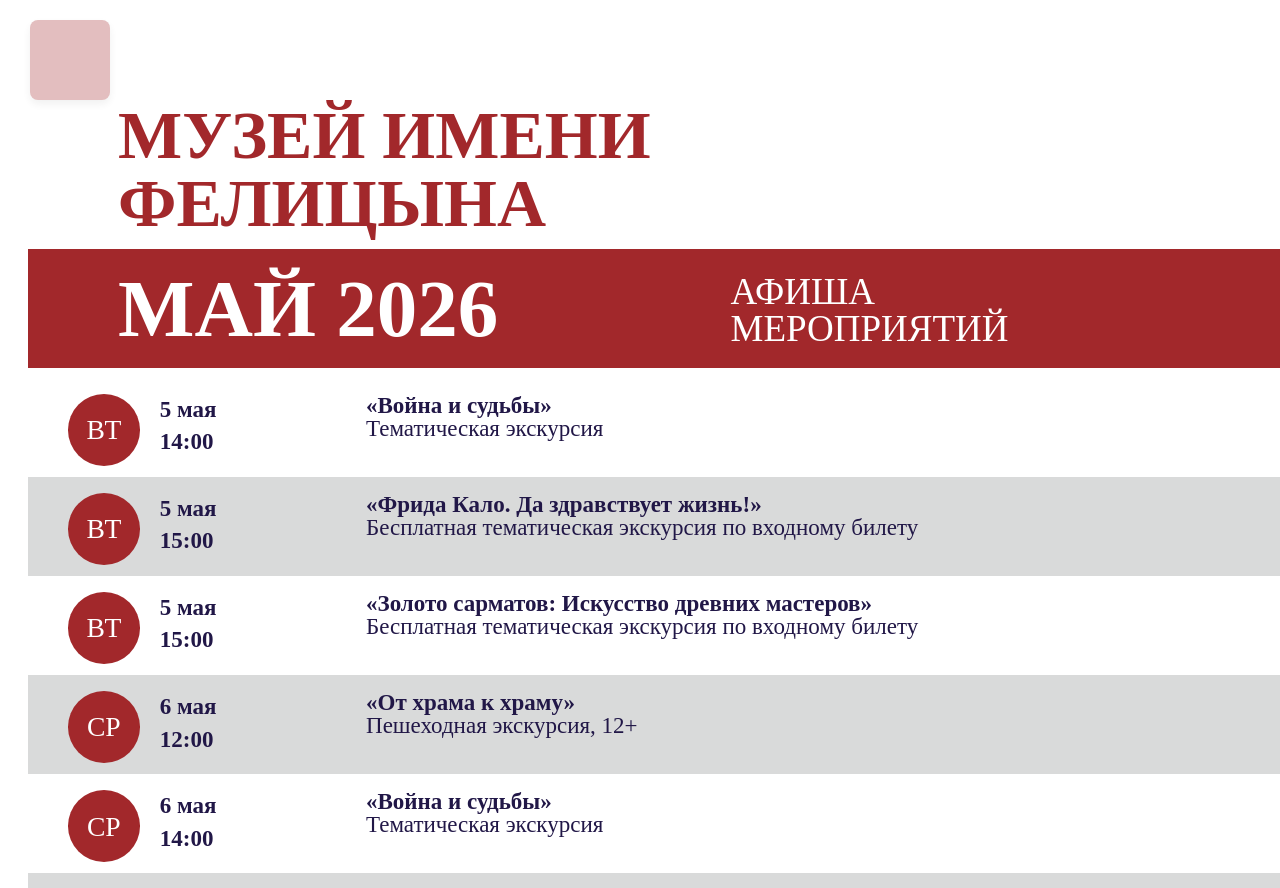
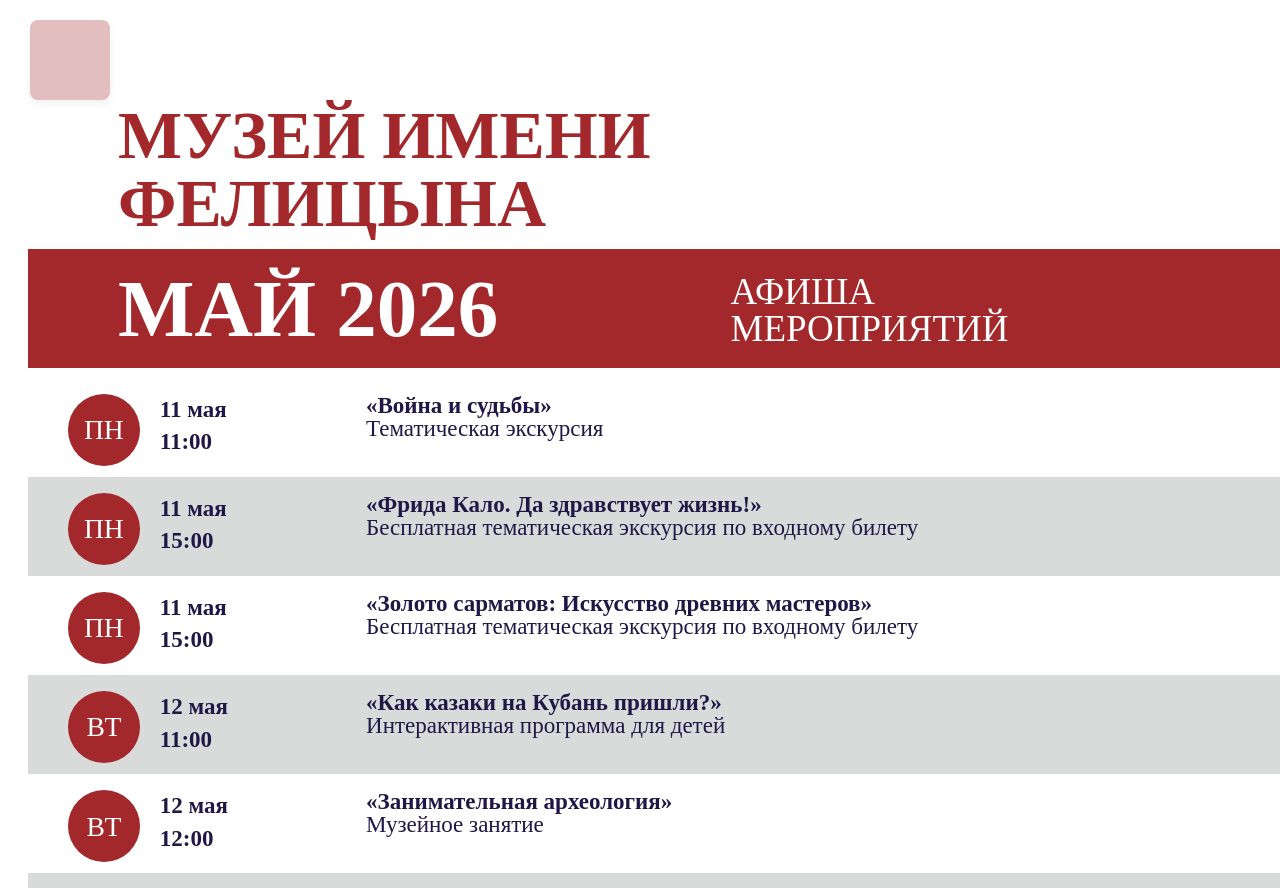
Before and after one commit to Psheni4a/Felicina_schedule, a Vue app: page / in a window 1280 px wide. Shown: the top 888 px of the page. Built offline with nearby package versions, Linux system fonts and the light colour scheme; a web font is replaced by a local one.

Commit message:
Add new events for May 2026
Added new events for May 2026, including various thematic excursions and interactive programs.

```diff
--- a/src/App.vue
+++ b/src/App.vue
@@ -36,71 +36,279 @@ export default {
 //        const data = await response.json()
                 const data =
                   [
-  { dateISO: "05.05.2026", time: "14:00", title: "«Война и судьбы»", subtitle: "Тематическая экскурсия", hidden: "" },
-  { dateISO: "05.05.2026", time: "15:00", title: "«Фрида Кало. Да здравствует жизнь!»", subtitle: "Бесплатная тематическая экскурсия по входному билету", hidden: "" },
-  { dateISO: "05.05.2026", time: "15:00", title: "«Золото сарматов: Искусство древних мастеров»", subtitle: "Бесплатная тематическая экскурсия по входному билету", hidden: "" },
-  { dateISO: "06.05.2026", time: "12:00", title: "«От храма к храму»", subtitle: "Пешеходная экскурсия, 12+", hidden: "" },
-  { dateISO: "06.05.2026", time: "14:00", title: "«Война и судьбы»", subtitle: "Тематическая экскурсия", hidden: "" },
-  { dateISO: "06.05.2026", time: "15:00", title: "«Фрида Кало. Да здравствует жизнь!»", subtitle: "Бесплатная тематическая экскурсия по входному билету", hidden: "" },
-  { dateISO: "06.05.2026", time: "15:00", title: "«Золото сарматов: Искусство древних мастеров»", subtitle: "Бесплатная тематическая экскурсия по входному билету", hidden: "" },
-  { dateISO: "06.05.2026", time: "15:00", title: "«Победный май»", subtitle: "Мастер-класс по созданию открытки", hidden: "" },
-  { dateISO: "06.05.2026", time: "16:00", title: "«Подвиги древних героев»", subtitle: "Экскурсия-спектакль", hidden: "" },
-  { dateISO: "07.05.2026", time: "11:00", title: "«Музейные сокровища»", subtitle: "Игра-путешествие по музею", hidden: "" },
-  { dateISO: "07.05.2026", time: "12:00", title: "«Екатеринодар - град казачий: краснодарская улица Красная»", subtitle: "Пешеходная экскурсия, 12+", hidden: "" },
-  { dateISO: "07.05.2026", time: "14:00", title: "«Война и судьбы»", subtitle: "Тематическая экскурсия", hidden: "" },
-  { dateISO: "07.05.2026", time: "15:00", title: "«Фрида Кало. Да здравствует жизнь!»", subtitle: "Бесплатная тематическая экскурсия по входному билету", hidden: "" },
-  { dateISO: "07.05.2026", time: "15:00", title: "«Золото сарматов: Искусство древних мастеров»", subtitle: "Бесплатная тематическая экскурсия по входному билету", hidden: "" },
-  { dateISO: "07.05.2026", time: "15:00", title: "«Победный май»", subtitle: "Мастер-класс по созданию рисунка на деревянной основе", hidden: "" },
-  { dateISO: "07.05.2026", time: "15:00", title: "«Школа экскурсовода»", subtitle: "Занятие в рамках культурно-просветительского проекта", hidden: "" },
-  { dateISO: "07.05.2026", time: "17:30", title: "«В старинном доме с лестницей витой»", subtitle: "Тематическая экскурсия по дому Богарсуковых", hidden: "" },
-  { dateISO: "08.05.2026", time: "11:00", title: "«Победный май»", subtitle: "Мастер-класс по созданию открытки", hidden: "" },
-  { dateISO: "08.05.2026", time: "12:00", title: "«Прорыв»", subtitle: "Экскурсия–спектакль", hidden: "" },
-  { dateISO: "08.05.2026", time: "13:00", title: "«Музейные сокровища»", subtitle: "Игра-путешествие по музею", hidden: "" },
-  { dateISO: "08.05.2026", time: "14:00", title: "«Война и судьбы»", subtitle: "Тематическая экскурсия", hidden: "" },
-  { dateISO: "08.05.2026", time: "14:00", title: "«Победный май»", subtitle: "Мастер-класс по созданию рисунка на деревянной основе", hidden: "" },
-  { dateISO: "08.05.2026", time: "15:00", title: "«Фрида Кало. Да здравствует жизнь!»", subtitle: "Бесплатная тематическая экскурсия по входному билету", hidden: "" },
-  { dateISO: "08.05.2026", time: "15:00", title: "«Золото сарматов: Искусство древних мастеров»", subtitle: "Бесплатная тематическая экскурсия по входному билету", hidden: "" },
-  { dateISO: "08.05.2026", time: "15:00", title: "«Бородинский хлеб. При чем тут поле?»", subtitle: "Авторская лекция", hidden: "" },
-  { dateISO: "08.05.2026", time: "15:00", title: "«Война глазами женщин»", subtitle: "Литературно-музыкальная гостиная", hidden: "" },
-  { dateISO: "09.05.2026", time: "11:00", title: "«Победный май»", subtitle: "Мастер-класс по созданию открытки", hidden: "" },
-  { dateISO: "09.05.2026", time: "12:00", title: "«Прорыв»", subtitle: "Экскурсия–спектакль", hidden: "" },
-  { dateISO: "09.05.2026", time: "15:00", title: "«Победный май»", subtitle: "Мастер-класс по созданию рисунка на деревянной основе", hidden: "" },
-  { dateISO: "09.05.2026", time: "15:00", title: "«Фрида Кало. Да здравствует жизнь!»", subtitle: "Бесплатная тематическая экскурсия по входному билету", hidden: "" },
-  { dateISO: "09.05.2026", time: "16:00", title: "«Война и судьбы»", subtitle: "Тематическая экскурсия", hidden: "" },
-  { dateISO: "10.05.2026", time: "11:00", title: "«Чудеса в решете: роспись деревянного изделия. Кубанский пейзаж»", subtitle: "Творческий мастер-класс", hidden: "" },
-  { dateISO: "10.05.2026", time: "11:00", title: "«Война и судьбы»", subtitle: "Тематическая экскурсия", hidden: "" },
-  { dateISO: "10.05.2026", time: "12:00, 15:00", title: "«Фрида Кало. Да здравствует жизнь!»", subtitle: "Бесплатная тематическая экскурсия по входному билету", hidden: "" },
-  { dateISO: "10.05.2026", time: "15:00", title: "«Золото сарматов: Искусство древних мастеров»", subtitle: "Бесплатная тематическая экскурсия по входному билету", hidden: "" },
-  { dateISO: "10.05.2026", time: "15:00", title: "«Чудеса в решете: роспись деревянного изделия. Кубанский пейзаж»", subtitle: "Творческий мастер-класс", hidden: "" },
-  { dateISO: "10.05.2026", time: "15:00", title: "«Я видел это»", subtitle: "Пешеходная экскурсия, 12+", hidden: "" },
-  { dateISO: "29.04.2026", time: "15:00", title: "«Международные связи Краснодара: история и современность побратимства»", subtitle: "Пешеходная экскурсия, 12+", hidden: "1" },
-  { dateISO: "30.04.2026", time: "16:00", title: "«Чудеса в решете: роспись деревянного изделия»", subtitle: "Творческий мастер-класс", hidden: "1" },
-  { dateISO: "01.05.2026", time: "11:00", title: "«Мир. Труд. Май»", subtitle: "Мастер-класс по созданию творческой поделки Творческий мастер-класс", hidden: "1" },
-  { dateISO: "01.05.2026", time: "12:00", title: "«Кино: страна советов»", subtitle: "Авторская экскурсия Светланы Катуниной", hidden: "1" },
-  { dateISO: "01.05.2026", time: "13:00", title: "«День в музее»", subtitle: "Обзорная экскурсия", hidden: "1" },
-  { dateISO: "01.05.2026", time: "13:00", title: "«Музейные сокровища»", subtitle: "Игра-путешествие по музею", hidden: "1" },
-  { dateISO: "01.05.2026", time: "14:00", title: "«Краснодар-советский»", subtitle: "Пешеходная экскурсия", hidden: "1" },
-  { dateISO: "01.05.2026", time: "14:00", title: "«Партсобрание: Кубань в девятой пятилетке - цифры, факты, успехи»", subtitle: "Интерактивное мероприятие", hidden: "1" },
-  { dateISO: "01.05.2026", time: "15:00", title: "«Первые в космосе»", subtitle: "Тематическая экскурсия", hidden: "1" },
-  { dateISO: "01.05.2026", time: "15:00", title: "«Мир. Труд. Май»", subtitle: "Мастер-класс по созданию творческой поделки Творческий мастер-класс", hidden: "1" },
-  { dateISO: "02.05.2026", time: "11:00", title: "«Мир. Труд. Май»", subtitle: "Мастер-класс по созданию творческой поделки Творческий мастер-класс", hidden: "1" },
-  { dateISO: "02.05.2026", time: "13:00", title: "«Первые в космосе»", subtitle: "Тематическая экскурсия", hidden: "1" },
-  { dateISO: "02.05.2026", time: "14:00", title: "«В старинном доме с лестницей витой»", subtitle: "Тематическая экскурсия по дому Богарсуковых", hidden: "1" },
-  { dateISO: "02.05.2026", time: "15:00", title: "«Мир. Труд. Май»", subtitle: "Мастер-класс по созданию творческой поделки Творческий мастер-класс", hidden: "1" },
-  { dateISO: "02.05.2026", time: "15:00", title: "«От варяжского меча до сабли степи: воинское дело Древней Руси»", subtitle: "Авторская лекция члена военно-исторического клуба «Золотой вепрь» Кирилла Стружкина", hidden: "1" },
-  { dateISO: "02.05.2026", time: "15:00", title: "«Золотой код сарматов»", subtitle: "Авторская экскурсия Светланы Катуниной", hidden: "1" },
-  { dateISO: "03.05.2026", time: "11:00", title: "«Чайные сцены Михаила Булгакова»", subtitle: "Литературный завтрак", hidden: "1" },
-  { dateISO: "03.05.2026", time: "11:00", title: "«Мир. Труд. Май»", subtitle: "Мастер-класс по созданию творческой поделки Творческий мастер-класс", hidden: "1" },
-  { dateISO: "03.05.2026", time: "12:00", title: "«Искусство на стыке культур. Влияние искусства античности на культуру кочевых племен Северного Причерноморья»", subtitle: "Лекция в рамках проекта «Путешествие в историю искусства»", hidden: "1" },
-  { dateISO: "03.05.2026", time: "14:00", title: "«Первые в космосе»", subtitle: "Тематическая экскурсия", hidden: "1" },
-  { dateISO: "03.05.2026", time: "15:00", title: "«Краснодар-советский»", subtitle: "Пешеходная экскурсия", hidden: "1" },
-  { dateISO: "03.05.2026", time: "15:00", title: "«Богомолы-насекомые с другой планеты»", subtitle: "Бесплатная тематическая экскурсия по входному билету", hidden: "1" },
-  { dateISO: "25.04.2026", time: "16:00", title: "«Открытое кормление ящериц и богомолов»", subtitle: "По входному билету на выставку", hidden: "1" },
-  { dateISO: "26.04.2026", time: "16:00", title: "«ПРОприроду непостижимых народов»", subtitle: "Интерактивное мероприятие в рамках просветительского проекта «Караван историй о природе и народах»", hidden: "1" },
-  { dateISO: "17.04.2026", time: "12:00", title: "«Екатеринодар – град казачий: Краснодарская улица Красная»", subtitle: "Пешеходная экскурсия", hidden: "1" },
-  { dateISO: "16.04.2026", time: "15:00", title: "«От храма к храму»", subtitle: "Пешеходная экскурсия", hidden: "1" },
-  { dateISO: "15.04.2026", time: "11:00", title: "«Мир природы»", subtitle: "Познавательная игра для детей", hidden: "1" },
-  { dateISO: "29.04.2026", time: "15:00", title: "Просмотр фильма в рамках Фестиваля Правильного кино.", subtitle: "Фильм: Культурный код Россия 2.0: киномозаика традиционных духовно-нравственных ценностей", hidden: "1" }
+  {
+    "dateISO": "11.05.2026",
+    "time": "11:00",
+    "title": "«Война и судьбы»",
+    "subtitle": "Тематическая экскурсия",
+    "hidden": false
+  },
+  {
+    "dateISO": "11.05.2026",
+    "time": "15:00",
+    "title": "«Фрида Кало. Да здравствует жизнь!»",
+    "subtitle": "Бесплатная тематическая экскурсия по входному билету",
+    "hidden": false
+  },
+  {
+    "dateISO": "11.05.2026",
+    "time": "15:00",
+    "title": "«Золото сарматов: Искусство древних мастеров»",
+    "subtitle": "Бесплатная тематическая экскурсия по входному билету",
+    "hidden": false
+  },
+  {
+    "dateISO": "12.05.2026",
+    "time": "11:00",
+    "title": "«Как казаки на Кубань пришли?»",
+    "subtitle": "Интерактивная программа для детей",
+    "hidden": false
+  },
+  {
+    "dateISO": "12.05.2026",
+    "time": "12:00",
+    "title": "«Занимательная археология»",
+    "subtitle": "Музейное занятие",
+    "hidden": false
+  },
+  {
+    "dateISO": "12.05.2026",
+    "time": "13:00",
+    "title": "«Музейные сокровища»",
+    "subtitle": "Игра-путешествие по музею",
+    "hidden": false
+  },
+  {
+    "dateISO": "12.05.2026",
+    "time": "15:00",
+    "title": "«Фрида Кало. Да здравствует жизнь!»",
+    "subtitle": "Бесплатная тематическая экскурсия по входному билету",
+    "hidden": false
+  },
+  {
+    "dateISO": "12.05.2026",
+    "time": "15:00",
+    "title": "«Золото сарматов: Искусство древних мастеров»",
+    "subtitle": "Бесплатная тематическая экскурсия по входному билету",
+    "hidden": false
+  },
+  {
+    "dateISO": "13.05.2026",
+    "time": "11:00",
+    "title": "«Как казаки на Кубань пришли?»",
+    "subtitle": "Интерактивная программа для детей",
+    "hidden": false
+  },
+  {
+    "dateISO": "13.05.2026",
+    "time": "11:00",
+    "title": "«Чудеса в решете: роспись деревянного изделия. Кубанский пейзаж»",
+    "subtitle": "Творческий мастер-класс",
+    "hidden": false
+  },
+  {
+    "dateISO": "13.05.2026",
+    "time": "12:00",
+    "title": "«От храма к храму»",
+    "subtitle": "Пешеходная экскурсия, 12+",
+    "hidden": false
+  },
+  {
+    "dateISO": "13.05.2026",
+    "time": "13:00",
+    "title": "«Музейные сокровища»",
+    "subtitle": "Игра-путешествие по музею",
+    "hidden": false
+  },
+  {
+    "dateISO": "13.05.2026",
+    "time": "15:00",
+    "title": "«Фрида Кало. Да здравствует жизнь!»",
+    "subtitle": "Бесплатная тематическая экскурсия по входному билету",
+    "hidden": false
+  },
+  {
+    "dateISO": "13.05.2026",
+    "time": "15:00",
+    "title": "«Золото сарматов: Искусство древних мастеров»",
+    "subtitle": "Бесплатная тематическая экскурсия по входному билету",
+    "hidden": false
+  },
+  {
+    "dateISO": "13.05.2026",
+    "time": "15:00",
+    "title": "«Чудеса в решете: роспись деревянного изделия. Кубанский пейзаж»",
+    "subtitle": "Творческий мастер-класс",
+    "hidden": false
+  },
+  {
+    "dateISO": "13.05.2026",
+    "time": "16:00",
+    "title": "«Подвиги древних героев»",
+    "subtitle": "Экскурсия-спектакль",
+    "hidden": false
+  },
+  {
+    "dateISO": "14.05.2026",
+    "time": "11:00",
+    "title": "«Как казаки на Кубань пришли?»",
+    "subtitle": "Интерактивная программа для детей",
+    "hidden": false
+  },
+  {
+    "dateISO": "14.05.2026",
+    "time": "11:00",
+    "title": "«Чудеса в решете: роспись деревянного изделия. Кубанский пейзаж»",
+    "subtitle": "Творческий мастер-класс",
+    "hidden": false
+  },
+  {
+    "dateISO": "14.05.2026",
+    "time": "12:00",
+    "title": "«Екатеринодар - град казачий: краснодарская улица Красная»",
+    "subtitle": "Пешеходная экскурсия, 12+",
+    "hidden": false
+  },
+  {
+    "dateISO": "14.05.2026",
+    "time": "13:00",
+    "title": "«Музейные сокровища»",
+    "subtitle": "Игра-путешествие по музею",
+    "hidden": false
+  },
+  {
+    "dateISO": "14.05.2026",
+    "time": "14:00",
+    "title": "«Занимательная археология»",
+    "subtitle": "Музейное занятие",
+    "hidden": false
+  },
+  {
+    "dateISO": "14.05.2026",
+    "time": "15:00",
+    "title": "«Фрида Кало. Да здравствует жизнь!»",
+    "subtitle": "Бесплатная тематическая экскурсия по входному билету",
+    "hidden": false
+  },
+  {
+    "dateISO": "14.05.2026",
+    "time": "15:00",
+    "title": "«Золото сарматов: Искусство древних мастеров»",
+    "subtitle": "Бесплатная тематическая экскурсия по входному билету",
+    "hidden": false
+  },
+  {
+    "dateISO": "14.05.2026",
+    "time": "15:00",
+    "title": "«Чудеса в решете: роспись деревянного изделия. Кубанский пейзаж»",
+    "subtitle": "Творческий мастер-класс",
+    "hidden": false
+  },
+  {
+    "dateISO": "14.05.2026",
+    "time": "16:00",
+    "title": "«Прорыв»",
+    "subtitle": "Экскурсия–спектакль",
+    "hidden": false
+  },
+  {
+    "dateISO": "15.05.2026",
+    "time": "11:00",
+    "title": "«Как казаки на Кубань пришли?»",
+    "subtitle": "Интерактивная программа для детей",
+    "hidden": false
+  },
+  {
+    "dateISO": "15.05.2026",
+    "time": "11:00",
+    "title": "«Чудеса в решете: роспись деревянного изделия. Кубанский пейзаж»",
+    "subtitle": "Творческий мастер-класс",
+    "hidden": false
+  },
+  {
+    "dateISO": "15.05.2026",
+    "time": "12:00",
+    "title": "«Екатеринодар - град казачий: краснодарская улица Красная»",
+    "subtitle": "Пешеходная экскурсия, 12+",
+    "hidden": false
+  },
+  {
+    "dateISO": "15.05.2026",
+    "time": "13:00",
+    "title": "«Музейные сокровища»",
+    "subtitle": "Игра-путешествие по музею",
+    "hidden": false
+  },
+  {
+    "dateISO": "15.05.2026",
+    "time": "15:00",
+    "title": "«Фрида Кало. Да здравствует жизнь!»",
+    "subtitle": "Бесплатная тематическая экскурсия по входному билету",
+    "hidden": false
+  },
+  {
+    "dateISO": "15.05.2026",
+    "time": "15:00",
+    "title": "«Золото сарматов: Искусство древних мастеров»",
+    "subtitle": "Бесплатная тематическая экскурсия по входному билету",
+    "hidden": false
+  },
+  {
+    "dateISO": "15.05.2026",
+    "time": "15:00",
+    "title": "«Чудеса в решете: роспись деревянного изделия. Кубанский пейзаж»",
+    "subtitle": "Творческий мастер-класс",
+    "hidden": false
+  },
+  {
+    "dateISO": "16.05.2026",
+    "time": "11:00",
+    "title": "«Музейные сокровища»",
+    "subtitle": "Игра-путешествие по музею",
+    "hidden": false
+  },
+  {
+    "dateISO": "16.05.2026",
+    "time": "12:00, 15:00",
+    "title": "«Фрида Кало. Да здравствует жизнь!»",
+    "subtitle": "Бесплатная тематическая экскурсия по входному билету",
+    "hidden": false
+  },
+  {
+    "dateISO": "16.05.2026",
+    "time": "15:00",
+    "title": "«Золото сарматов: Искусство древних мастеров»",
+    "subtitle": "Бесплатная тематическая экскурсия по входному билету",
+    "hidden": false
+  },
+  {
+    "dateISO": "16.05.2026",
+    "time": "18:00-23:00",
+    "title": "«Ночь музеев»",
+    "subtitle": "Всероссийская акция",
+    "hidden": false
+  },
+  {
+    "dateISO": "17.05.2026",
+    "time": "12:00",
+    "title": "«Потешки, заклички, пестушки: играем вместе»",
+    "subtitle": "Интерактивная программа, 0+",
+    "hidden": false
+  },
+  {
+    "dateISO": "17.05.2026",
+    "time": "12:00, 15:00",
+    "title": "«Фрида Кало. Да здравствует жизнь!»",
+    "subtitle": "Бесплатная тематическая экскурсия по входному билету",
+    "hidden": false
+  },
+  {
+    "dateISO": "17.05.2026",
+    "time": "15:00",
+    "title": "«Золото сарматов: Искусство древних мастеров»",
+    "subtitle": "Бесплатная тематическая экскурсия по входному билету",
+    "hidden": false
+  }
 ]
         this.events = data.filter(event => event.hidden !== "1").map(event => ({
           ...event,
```
